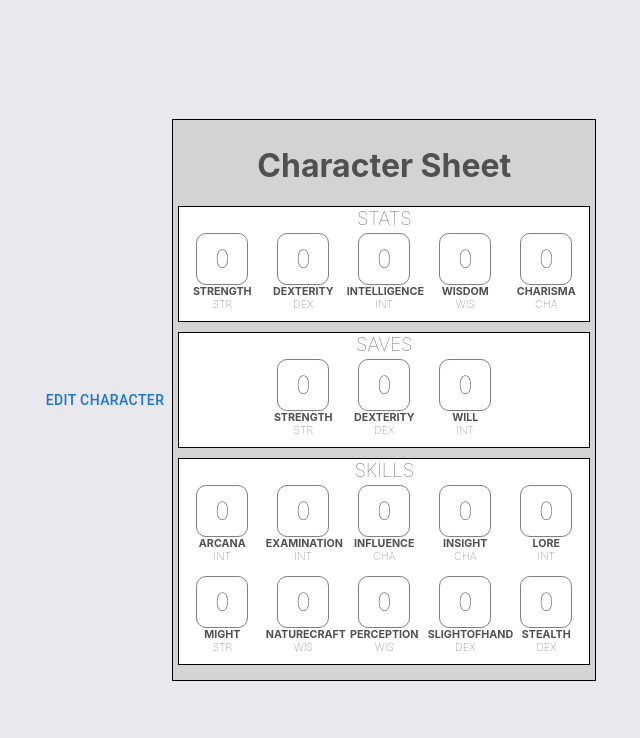
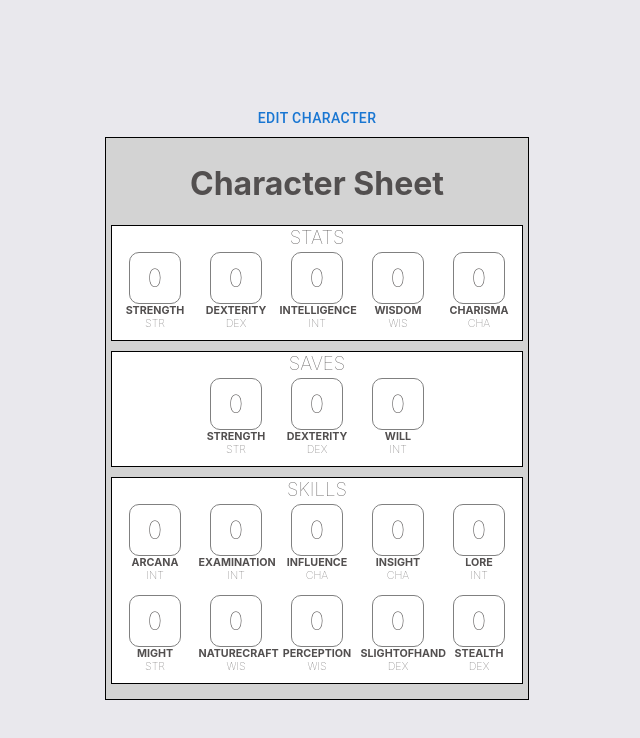
Before and after one commit to JustinHamerly/nimble-app, a React (Create React App) app: page / in a window 1280 px wide. Shown: the top 738 px of the page, without its empty margins (323-963 px from the left). Built offline with nearby package versions, Linux system fonts and the light colour scheme; the HTML template or start-up script is replaced by a standard one.

Commit message:
minor tweaks

```diff
--- a/src/components/Main/CharacterCreator/CharacterCreatorDrawer.tsx
+++ b/src/components/Main/CharacterCreator/ManualEditor.tsx
@@ -2,7 +2,7 @@ import React, { useState } from "react";
 import { Button, Drawer } from "@mui/material";
 import StatAdjuster from "./StatAdjuster";
 
-function CharacterCreatorDrawer () {
+function ManualEditor () {
     const [open, setOpen] = useState(false);
 
     const toggleDrawer = (newOpen: boolean) => () => setOpen(newOpen);
@@ -17,4 +17,4 @@ function CharacterCreatorDrawer () {
     )
 }
 
-export default CharacterCreatorDrawer
+export default ManualEditor
--- a/src/components/Main/CharacterSheet/CharacterSheet.tsx
+++ b/src/components/Main/CharacterSheet/CharacterSheet.tsx
@@ -1,7 +1,6 @@
-import React, { useContext } from "react";
+import React from "react";
 import './CharacterSheet.css'
 import Skills from "./Skills/Skills";
-import { SelectedCharacterContext } from "../../../context/SelectedCharacterContext";
 import Stats from "./StatsAndSaves/Stats";
 import Saves from "./saves/Saves";
 
--- a/src/components/Main/Main.css
+++ b/src/components/Main/Main.css
@@ -5,7 +5,7 @@ main {
   color: rgb(82, 79, 79);
   min-height: 100vh;
   display: flex;
-  flex-direction: row;
+  flex-direction: column;
   align-items: center;
   justify-content: center;
 }
--- a/src/components/Main/Main.tsx
+++ b/src/components/Main/Main.tsx
@@ -3,7 +3,7 @@ import './Main.css'
 
 import CharacterSheet from "./CharacterSheet/CharacterSheet";
 import SelectedCharacterProvider from "../../context/SelectedCharacterContext";
-import CharacterCreatorDrawer from "./CharacterCreator/CharacterCreatorDrawer";
+import ManualEditor from "./CharacterCreator/ManualEditor";
 // import DiceBox from "./DiceBox/DiceBox";
 // import DiceRollerContextProvider from "../../context/DiceRollerContext";
 // import DiceDisplay from "./DiceBox/DiceDisplay";
@@ -13,7 +13,7 @@ function Main() {
         <SelectedCharacterProvider>
             {/* <DiceRollerContextProvider> */}
                 <main>
-                    <CharacterCreatorDrawer />
+                    <ManualEditor />
                     <CharacterSheet />
                     {/* <DiceBox />
                     <DiceDisplay /> */}
```
